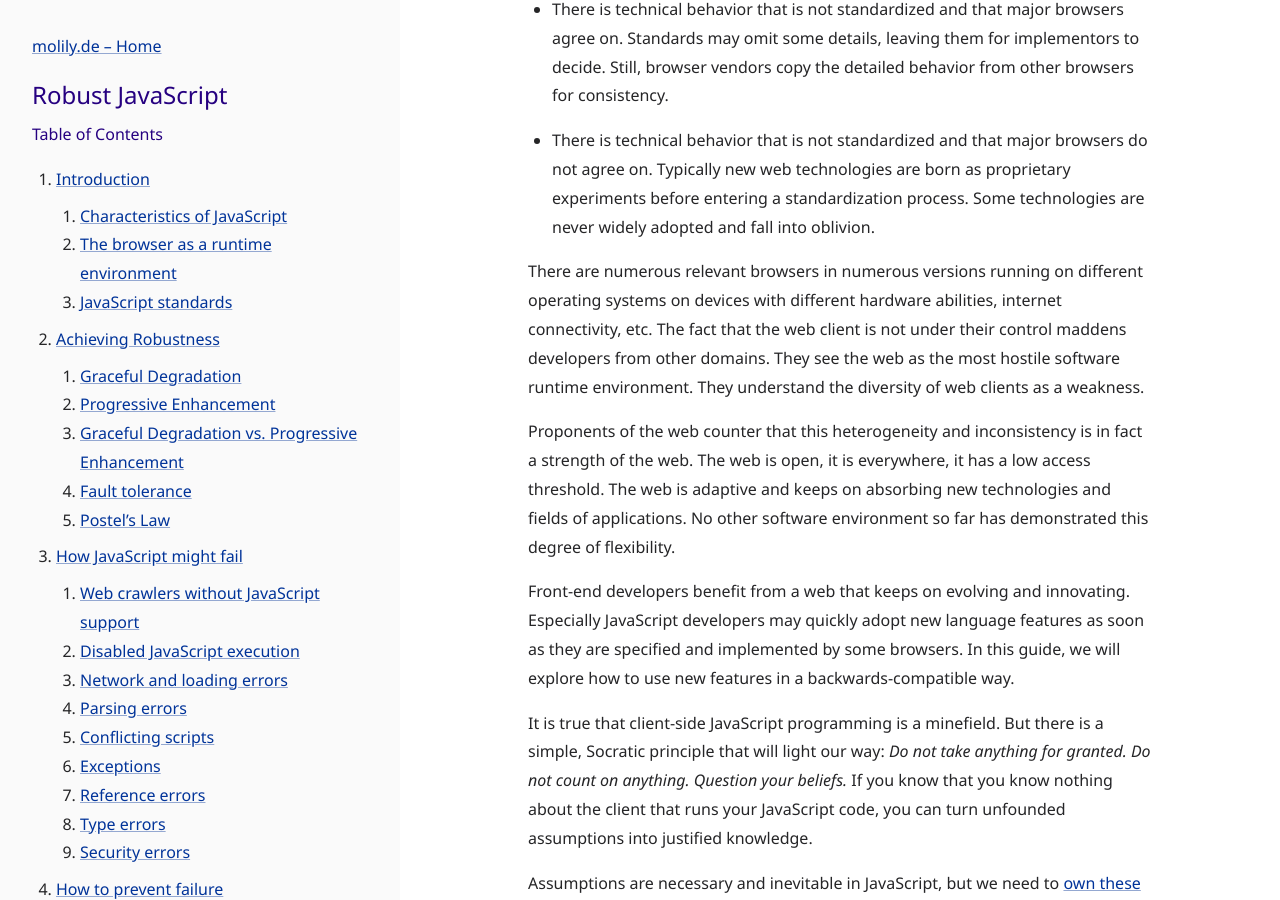
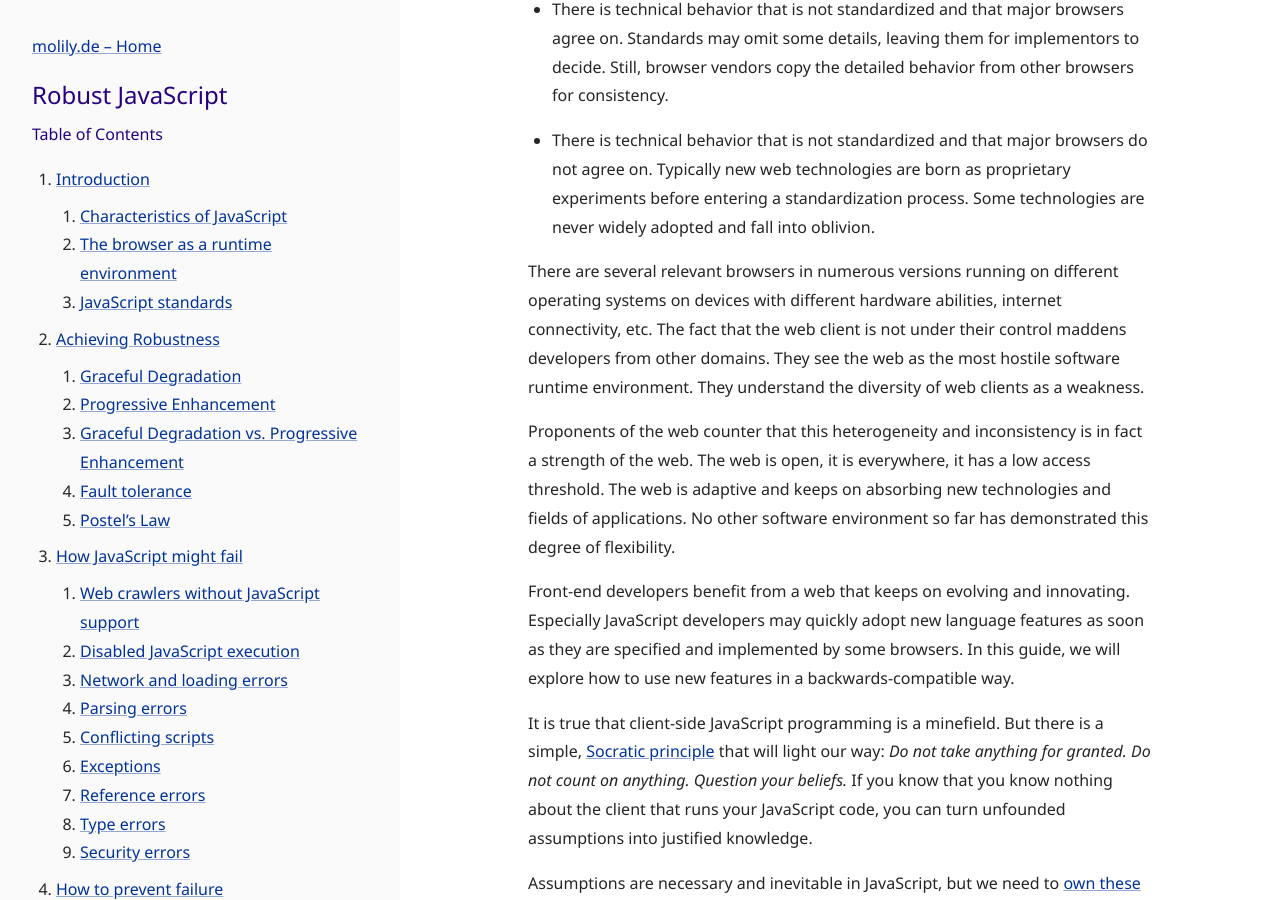
Before and after one commit to molily/molily.de, a Jekyll site: the page built from _posts/2017-12-21-robust-javascript.md, in a window 1280 px wide and 900 px high, scrolled down 1969 px. Built offline with Jekyll 4.4.1, drawn with Linux system fonts in a browser that asks for light colours; some web fonts are replaced; some of the changed text lies outside the part shown.

Commit message:
Links, markup

```diff
--- a/_posts/2017-12-21-robust-javascript.md
+++ b/_posts/2017-12-21-robust-javascript.md
@@ -226,13 +226,13 @@
 - There is technical behavior that is not standardized and that major browsers agree on. Standards may omit some details, leaving them for implementors to decide. Still, browser vendors copy the detailed behavior from other browsers for consistency.
 - There is technical behavior that is not standardized and that major browsers do not agree on. Typically new web technologies are born as proprietary experiments before entering a standardization process. Some technologies are never widely adopted and fall into oblivion.
 
-There are numerous relevant browsers in numerous versions running on different operating systems on devices with different hardware abilities, internet connectivity, etc. The fact that the web client is not under their control maddens developers from other domains. They see the web as the most hostile software runtime environment. They understand the diversity of web clients as a weakness.
+There are several relevant browsers in numerous versions running on different operating systems on devices with different hardware abilities, internet connectivity, etc. The fact that the web client is not under their control maddens developers from other domains. They see the web as the most hostile software runtime environment. They understand the diversity of web clients as a weakness.
 
 Proponents of the web counter that this heterogeneity and inconsistency is in fact a strength of the web. The web is open, it is everywhere, it has a low access threshold. The web is adaptive and keeps on absorbing new technologies and fields of applications. No other software environment so far has demonstrated this degree of flexibility.
 
 Front-end developers benefit from a web that keeps on evolving and innovating. Especially JavaScript developers may quickly adopt new language features as soon as they are specified and implemented by some browsers. In this guide, we will explore how to use new features in a backwards-compatible way.
 
-It is true that client-side JavaScript programming is a minefield. But there is a simple, Socratic principle that will light our way: *Do not take anything for granted. Do not count on anything. Question your beliefs.* If you know that you know nothing about the client that runs your JavaScript code, you can turn unfounded assumptions into justified knowledge.
+It is true that client-side JavaScript programming is a minefield. But there is a simple, [Socratic principle](https://en.wikipedia.org/wiki/I_know_that_I_know_nothing) that will light our way: *Do not take anything for granted. Do not count on anything. Question your beliefs.* If you know that you know nothing about the client that runs your JavaScript code, you can turn unfounded assumptions into justified knowledge.
 
 Assumptions are necessary and inevitable in JavaScript, but we need to [own these assumptions](https://remysharp.com/2015/07/02/assumptions). Every JavaScript program makes a lot of assumptions about its runtime environment. While having a low entry barrier is certainly desirable, the program needs to fulfill a task. The requirements should be in a well-balanced relation to the provided features.
 
@@ -266,7 +266,7 @@
 
 ### Graceful Degradation
 
-In the context of web development, Graceful Degradation means building a full-featured website, than adding fallbacks for clients that lack certain capabilities.
+In the context of web development, <dfn>Graceful Degradation</dfn> means building a full-featured website, than adding fallbacks for clients that lack certain capabilities.
 
 A website starts with a large, fixed set of features and, consequently, a large set of requirements. The client may not meet a requirement, so a feature depending on it may not be available. If a requirement is not met, the site does not break, but handles the situation gracefully. For example, it falls back to a simpler version.
 
@@ -274,7 +274,7 @@
 
 ### Progressive Enhancement
 
-Progressive Enhancement is similar to Graceful Degradation, but turns the process around.
+<dfn>Progressive Enhancement</dfn> is similar to Graceful Degradation, but turns the process around.
 
 A website still has a set of desired features and a set of client requirements. But the implementation starts with a minimal set of features. A first version of the site has a low entry barrier because it only uses well-established technologies.
 
```
